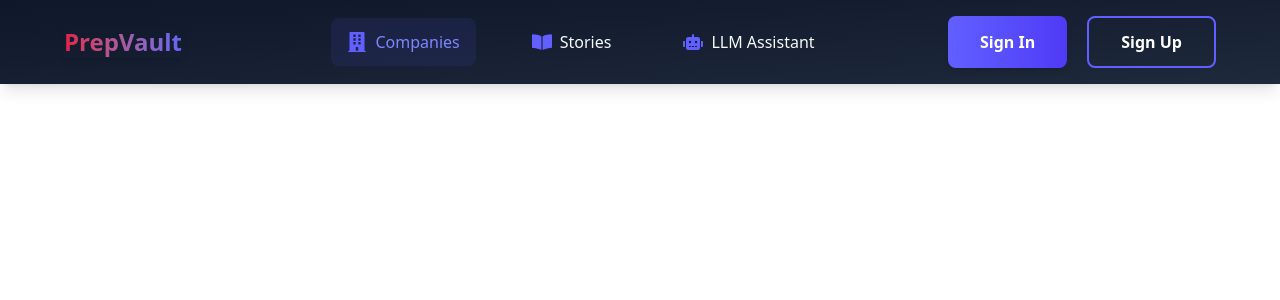
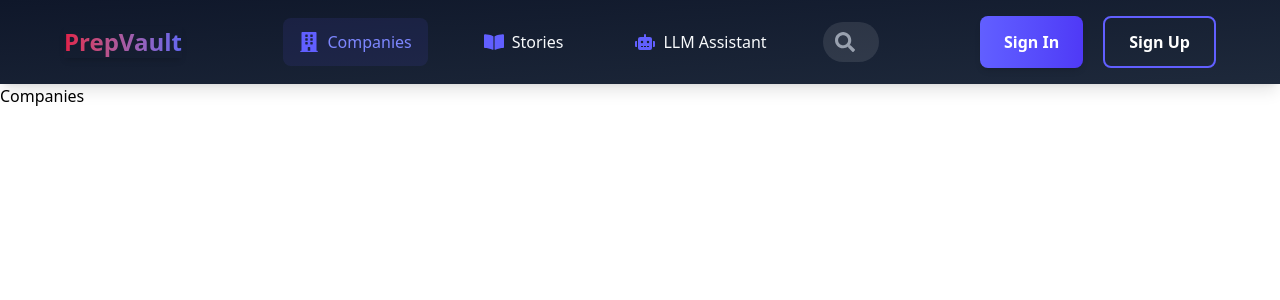
Before and after one commit to ishwari2121/PrepVault, a React (Vite) app in the folder frontend/: page /companies in a window 1280 px wide. Shown: the top 300 px of the page. Built offline with nearby package versions, Linux system fonts and the light colour scheme.

Commit message:
search Bar Added

```diff
--- a/frontend/src/App.jsx
+++ b/frontend/src/App.jsx
@@ -1,18 +1,36 @@
-import { BrowserRouter as Router, Routes, Route } from "react-router-dom";
+import { BrowserRouter as Router, Routes, Route, useLocation } from "react-router-dom";
 import Signup from "./Pages/Signup";
 import Signin from "./Pages/Signin";
 import Home from "./Pages/Home";
 import Navbar from "./Pages/NavBar";
+import LLM from "./Pages/LLM";
+import Stories from "./Pages/Stories";
+import Companies from "./Pages/Companies";
+function Layout() {
+  const location = useLocation();
+
+  const hideNavbarRoutes = ["/signin", "/signup"];
+  const shouldShowNavbar = !hideNavbarRoutes.includes(location.pathname);
+
+  return (
+    <>
+      {shouldShowNavbar && <Navbar />}
+      <Routes>
+        <Route path="/" element={<Home />} />
+        <Route path="/signup" element={<Signup />} />
+        <Route path="/signin" element={<Signin />} />
+        <Route path="/LLM" element={<LLM/>}/>
+        <Route path="/stories" element={<Stories/>}/>
+        <Route path="/companies" element={<Companies/>}/>
+      </Routes>
+    </>
+  );
+}
 
 function App() {
   return (
     <Router>
-      <Navbar /> {/* Navbar appears on all pages */}
-      <Routes>
-        <Route path="/" element={<Home />} />
-        <Route path="/signup" element={<Signup />} />
-        <Route path="/signin" element={<Signin />} />
-      </Routes>
+      <Layout />
     </Router>
   );
 }
--- /dev/null
+++ b/frontend/src/Pages/Companies.jsx
@@ -0,0 +1,9 @@
+import React from 'react'
+
+const Companies = () => {
+  return (
+    <div>Companies</div>
+  )
+}
+
+export default Companies
--- a/frontend/src/Pages/LLM.jsx
+++ b/frontend/src/Pages/LLM.jsx
@@ -3,7 +3,7 @@ import React from 'react'
 export default function LLM() {
   return (
     <div>
-
+      LLM
     </div>
   )
 }
--- a/frontend/src/Pages/NavBar.jsx
+++ b/frontend/src/Pages/NavBar.jsx
@@ -1,12 +1,27 @@
-import React from 'react';
+import React, { useState } from 'react';
 import { NavLink, useNavigate } from 'react-router-dom';
-import { FaBuilding, FaBookOpen, FaRobot } from 'react-icons/fa';
-// import '../assets/css_files/Navbar.css'
+import { FaBuilding, FaBookOpen, FaRobot, FaSearch } from 'react-icons/fa';
+
 const Navbar = () => {
     const navigate = useNavigate();
+    const [isLoggedIn, setIsLoggedIn] = useState(false);
+    const [searchQuery, setSearchQuery] = useState('');
+
+    const handleSearch = (e) => {
+        e.preventDefault();
+        if (searchQuery.trim()) {
+            navigate(`/search?q=${encodeURIComponent(searchQuery.trim())}`);
+        }
+    };
+
+    const handleSignOut = () => {
+        setIsLoggedIn(false);
+        navigate('/');
+    };
 
     return (
-        <nav className="sticky top-0 z-50 flex w-full items-center justify-between bg-gradient-to-br from-[#0f172a] to-[#1e293b] px-[5%] py-4 shadow-lg backdrop-blur-sm">
+        <nav className="sticky top-0 z-50 flex w-full items-center justify-between bg-gradient-to-br from-[#0f172a] to-[#1e293b] px-[5%] py-4 shadow-lg backdrop-blur-sm relative">
+            {/* Logo */}
             <div className="logo-container animate-fadeInLeft">
                 <NavLink to="/">
                     <h2 className="bg-gradient-to-r from-[#e11d48] to-[#6366f1] bg-clip-text text-2xl font-bold text-transparent shadow-md transition-all duration-500 hover:bg-gradient-to-l hover:scale-105 max-md:text-xl">
@@ -15,56 +30,96 @@ const Navbar = () => {
                 </NavLink>
             </div>
 
-            <div className="nav-links ml-8 flex gap-10 max-md:ml-4 max-md:gap-6">
+            {/* Navigation Links and Search Bar */}
+            <div className="flex items-center gap-10 relative">
+                {/* Navigation Links */}
+                <div className="nav-links flex gap-10 max-md:gap-6">
                     <NavLink
                         to="/companies"
-                    className="group relative flex items-center gap-2 rounded-lg px-4 py-3 text-[#f8fafc] transition-all duration-300 hover:-translate-y-0.5 hover:bg-white/10 aria-[current=page]:bg-indigo-500/10 aria-[current=page]:text-indigo-400"
-                    data-tooltip="Explore company-specific questions"
+                        className="transition-all duration-300 relative flex items-center gap-2 rounded-lg px-4 py-3 text-[#f8fafc] hover:-translate-y-0.5 hover:bg-white/10 aria-[current=page]:bg-indigo-500/10 aria-[current=page]:text-indigo-400"
                     >
-                    <FaBuilding className="h-5 w-5 text-indigo-500 transition-transform duration-300 group-hover:scale-110 group-hover:text-indigo-400" />
-                    <span className="max-md:hidden relative after:absolute after:bottom-0 after:left-0 after:h-[2px] after:w-0 after:bg-indigo-500 after:transition-all after:duration-300 group-hover:after:w-full">
+                        <FaBuilding className="h-5 w-5 text-indigo-500 transition-transform duration-300 hover:scale-110 hover:text-indigo-400" />
+                        <span className="max-md:hidden relative after:absolute after:bottom-0 after:left-0 after:h-[2px] after:w-0 after:bg-indigo-500 after:transition-all after:duration-300 hover:after:w-full">
                             Companies
                         </span>
                     </NavLink>
 
                     <NavLink
                         to="/stories"
-                    className="group relative flex items-center gap-2 rounded-lg px-4 py-3 text-[#f8fafc] transition-all duration-300 hover:-translate-y-0.5 hover:bg-white/10 aria-[current=page]:bg-indigo-500/10 aria-[current=page]:text-indigo-400"
-                    data-tooltip="Read interview experiences from professionals"
+                        className="transition-all duration-300 relative flex items-center gap-2 rounded-lg px-4 py-3 text-[#f8fafc] hover:-translate-y-0.5 hover:bg-white/10 aria-[current=page]:bg-indigo-500/10 aria-[current=page]:text-indigo-400"
                     >
-                    <FaBookOpen className="h-5 w-5 text-indigo-500 transition-transform duration-300 group-hover:scale-110 group-hover:text-indigo-400" />
-                    <span className="max-md:hidden relative after:absolute after:bottom-0 after:left-0 after:h-[2px] after:w-0 after:bg-indigo-500 after:transition-all after:duration-300 group-hover:after:w-full">
+                        <FaBookOpen className="h-5 w-5 text-indigo-500 transition-transform duration-300 hover:scale-110 hover:text-indigo-400" />
+                        <span className="max-md:hidden relative after:absolute after:bottom-0 after:left-0 after:h-[2px] after:w-0 after:bg-indigo-500 after:transition-all after:duration-300 hover:after:w-full">
                             Stories
                         </span>
                     </NavLink>
 
                     <NavLink
                         to="/LLM"
-                    className="group relative flex items-center gap-2 rounded-lg px-4 py-3 text-[#f8fafc] transition-all duration-300 hover:-translate-y-0.5 hover:bg-white/10 aria-[current=page]:bg-indigo-500/10 aria-[current=page]:text-indigo-400"
-                    data-tooltip="AI-powered interview preparation assistant"
+                        className="transition-all duration-300 relative flex items-center gap-2 rounded-lg px-4 py-3 text-[#f8fafc] hover:-translate-y-0.5 hover:bg-white/10 aria-[current=page]:bg-indigo-500/10 aria-[current=page]:text-indigo-400"
                     >
-                    <FaRobot className="h-5 w-5 text-indigo-500 transition-transform duration-300 group-hover:scale-110 group-hover:text-indigo-400" />
-                    <span className="max-md:hidden relative after:absolute after:bottom-0 after:left-0 after:h-[2px] after:w-0 after:bg-indigo-500 after:transition-all after:duration-300 group-hover:after:w-full">
+                        <FaRobot className="h-5 w-5 text-indigo-500 transition-transform duration-300 hover:scale-110 hover:text-indigo-400" />
+                        <span className="max-md:hidden relative after:absolute after:bottom-0 after:left-0 after:h-[2px] after:w-0 after:bg-indigo-500 after:transition-all after:duration-300 hover:after:w-full">
                             LLM Assistant
                         </span>
                     </NavLink>
                 </div>
 
+                {/* Expanding Search Bar */}
+                <div className="relative z-60">
+                    <form
+                        onSubmit={handleSearch}
+                        className="relative group transition-all duration-300"
+                    >
+                        <div className="absolute inset-y-0 left-0 flex items-center pl-3 pointer-events-none">
+                            <FaSearch className="h-5 w-5 text-gray-400 transition-colors group-hover:text-indigo-400" />
+                        </div>
+                        <input
+                            type="text"
+                            placeholder="Search questions, companies..."
+                            value={searchQuery}
+                            onChange={(e) => setSearchQuery(e.target.value)}
+                            className="w-10 h-10 rounded-full bg-white/10 pl-10 pr-4 py-2 text-white placeholder-gray-300
+                                       transition-all duration-300 group-hover:w-96 focus:w-96 focus:outline-none
+                                       focus:ring-2 focus:ring-indigo-500"
+                        />
+                    </form>
+                </div>
+            </div>
+
+            {/* Auth Buttons */}
             <div className="auth-buttons flex gap-5 animate-fadeInRight">
+                {isLoggedIn ? (
+                    <>
+                        <button
+                            onClick={() => navigate("/profile")}
+                            className="relative overflow-hidden rounded-lg px-6 py-3 font-semibold text-white transition-all duration-300 hover:-translate-y-0.5 hover:bg-white/10 hover:shadow-md"
+                        >
+                            Profile
+                        </button>
+                        <button
+                            onClick={handleSignOut}
+                            className="relative overflow-hidden rounded-lg bg-gradient-to-r from-red-500 to-red-600 px-6 py-3 font-semibold text-white shadow-md transition-all duration-300 hover:-translate-y-0.5 hover:scale-105 hover:shadow-lg hover:shadow-red-500/30 active:scale-95"
+                        >
+                            Sign Out
+                        </button>
+                    </>
+                ) : (
+                    <>
                         <button
                             onClick={() => navigate("/signin")}
-                    className="relative overflow-hidden rounded-lg bg-gradient-to-r from-indigo-500 to-indigo-600 px-8 py-3 font-semibold text-white shadow-md transition-all duration-300 hover:-translate-y-0.5 hover:scale-105 hover:shadow-lg hover:shadow-indigo-500/30 active:scale-95"
+                            className="relative overflow-hidden rounded-lg bg-gradient-to-r from-indigo-500 to-indigo-600 px-6 py-3 font-semibold text-white shadow-md transition-all duration-300 hover:-translate-y-0.5 hover:scale-105 hover:shadow-lg hover:shadow-indigo-500/30 active:scale-95"
                         >
-                    <span className="relative z-10">Sign In</span>
-                    <div className="absolute inset-0 bg-gradient-to-r from-white/10 to-transparent opacity-0 transition-opacity duration-300 hover:opacity-100"></div>
+                            Sign In
                         </button>
                         <button
                             onClick={() => navigate("/signup")}
-                    className="relative overflow-hidden rounded-lg border-2 border-indigo-500 px-8 py-3 font-semibold text-white transition-all duration-300 hover:-translate-y-0.5 hover:scale-105 hover:bg-indigo-500/10 hover:shadow-indigo-500/30 active:scale-95"
+                            className="relative overflow-hidden rounded-lg border-2 border-indigo-500 px-6 py-3 font-semibold text-white transition-all duration-300 hover:-translate-y-0.5 hover:scale-105 hover:bg-indigo-500/10 hover:shadow-indigo-500/30 active:scale-95"
                         >
-                    <span className="relative z-10">Sign Up</span>
-                    <div className="absolute inset-0 bg-gradient-to-r from-white/10 to-transparent opacity-0 transition-opacity duration-300 hover:opacity-100"></div>
+                            Sign Up
                         </button>
+                    </>
+                )}
             </div>
         </nav>
     );
--- a/frontend/src/Pages/Stories.jsx
+++ b/frontend/src/Pages/Stories.jsx
@@ -3,7 +3,7 @@ import React from 'react'
 export default function Stories() {
   return (
     <div>
-
+      My story
     </div>
   )
 }
```
Lines whose indentation alone changed are shown as unchanged.
